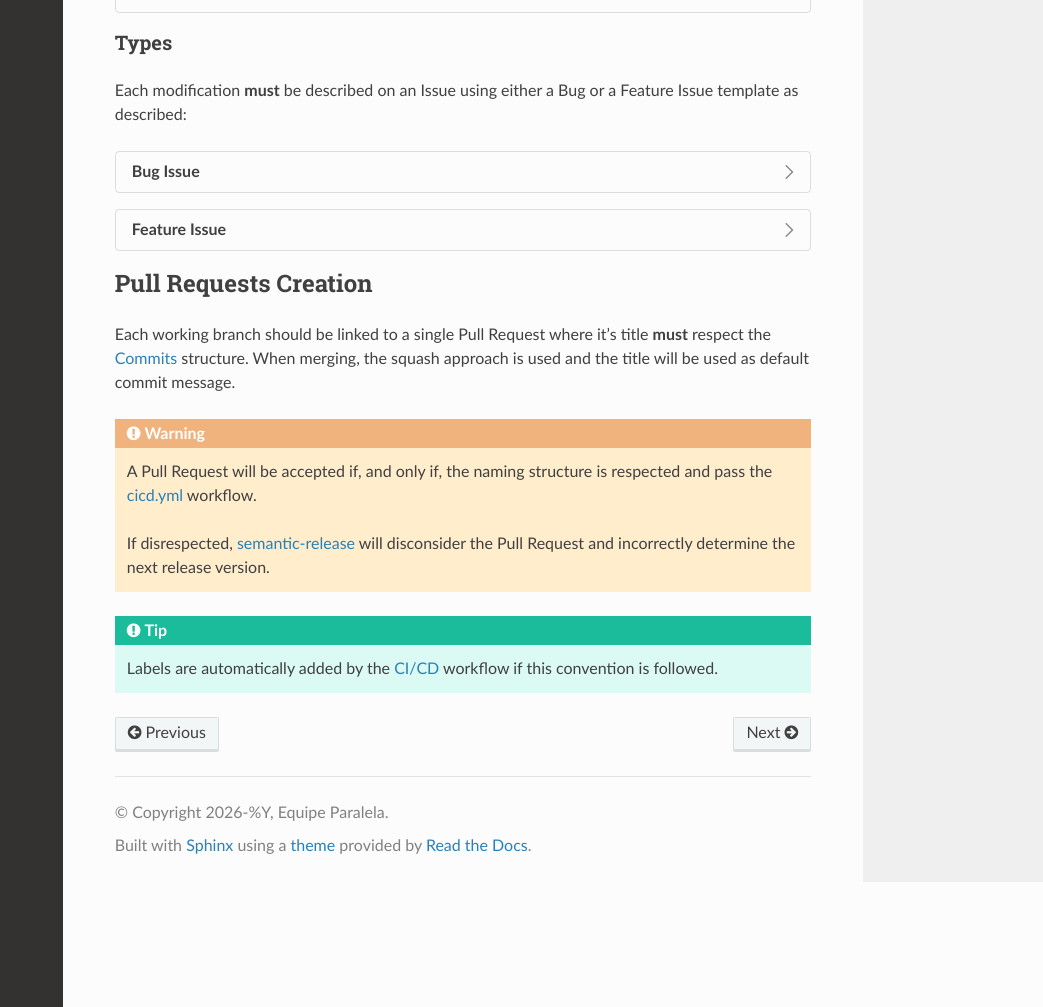
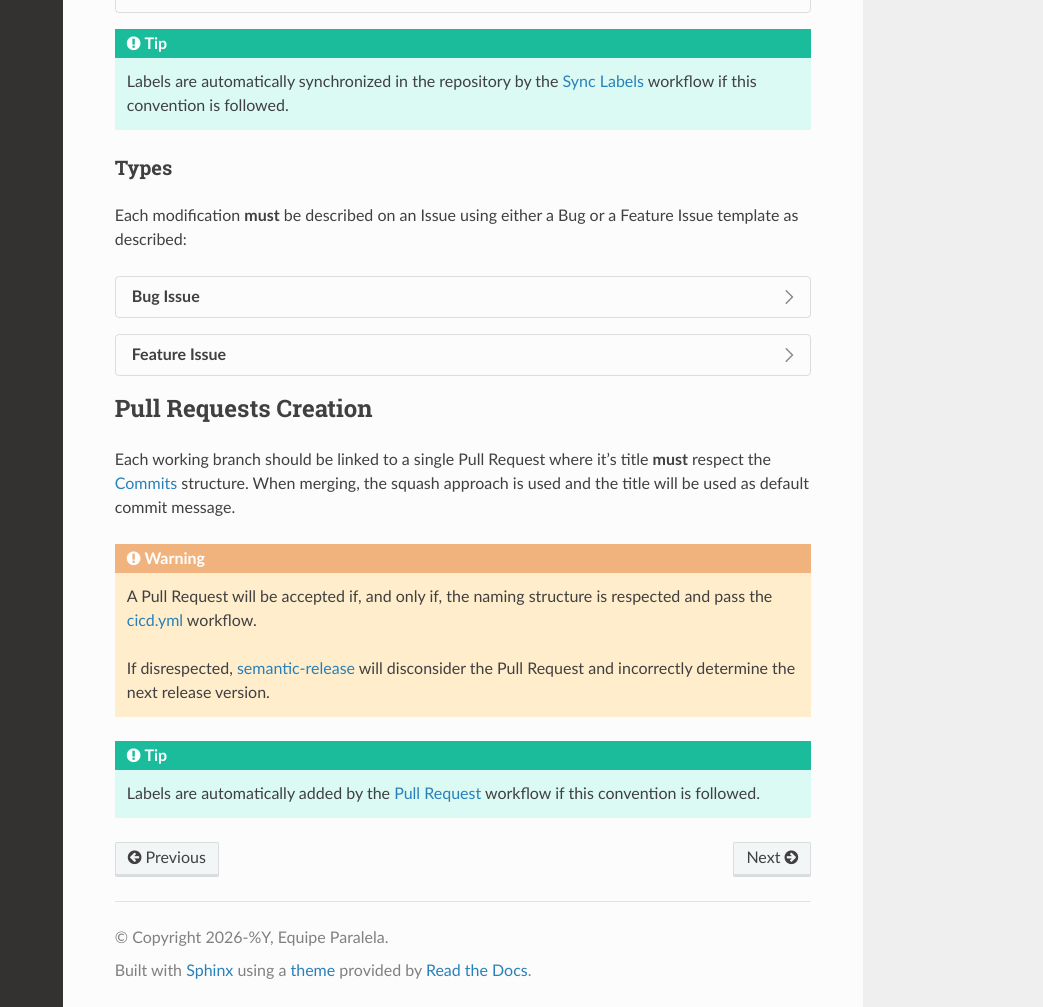
Before and after one commit to equipe-paralela/template, a Sphinx documentation site: the page built from docs/source/contribute/development/index.rst, in a window 1280 px wide and 1400 px high, scrolled down 3435 px, cut to the strip 393-1400 px from the top of the window. Shown: the whole strip, without its empty margins (237-1280 px from the left). Built offline with Sphinx 7.4.7 and the Read the Docs theme 3.1.0, drawn with Linux system fonts in a browser that asks for light colours.

Commit message:
refactor: split cicd workflow (#5)

```diff
--- a/docs/source/contribute/development/index.rst
+++ b/docs/source/contribute/development/index.rst
@@ -131,6 +131,9 @@ At least one of the following accepted labels **must** be included:
         :language: yaml
         :linenos:
 
+.. tip::
+    Labels are automatically synchronized in the repository by the :ref:`sync-labels-workflow` workflow if this convention is followed.
+
 Types
 ^^^^^
 
@@ -161,4 +164,4 @@ Each working branch should be linked to a single Pull Request where it's title *
     If disrespected, `semantic-release <https://github.com/semantic-release/semantic-release>`_ will disconsider the Pull Request and incorrectly determine the next release version.
 
 .. tip::
-    Labels are automatically added by the :ref:`cicd-workflow` workflow if this convention is followed.
+    Labels are automatically added by the :ref:`pull-request-workflow` workflow if this convention is followed.
--- a/docs/source/contribute/workflows/index.rst
+++ b/docs/source/contribute/workflows/index.rst
@@ -5,8 +5,9 @@ Workflows
    :maxdepth: 2
    :caption: Table of Contents
 
-   cicd/index
+   pull-request/index
    release/index
+   sync-labels/index
 
 How to... Verify Locally
 ------------------------
```
Also changed, not shown: docs/source/contribute/workflows/cicd/index.rst (deleted, +0 -29 lines), docs/source/contribute/workflows/pull-request/index.rst (added, +29 -0 lines), docs/source/contribute/workflows/sync-labels/index.rst (added, +33 -0 lines), .github/pull_request_template.md, 3 other files.
